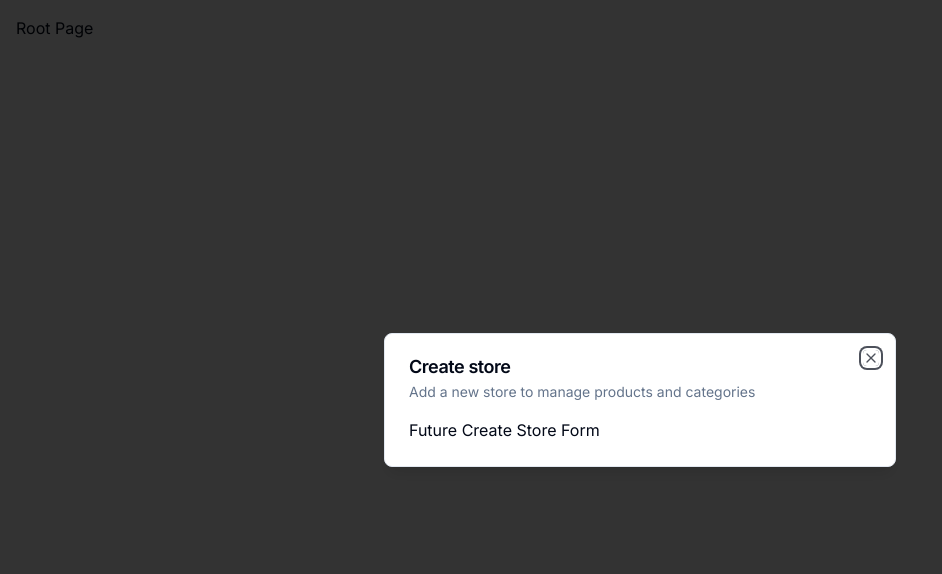
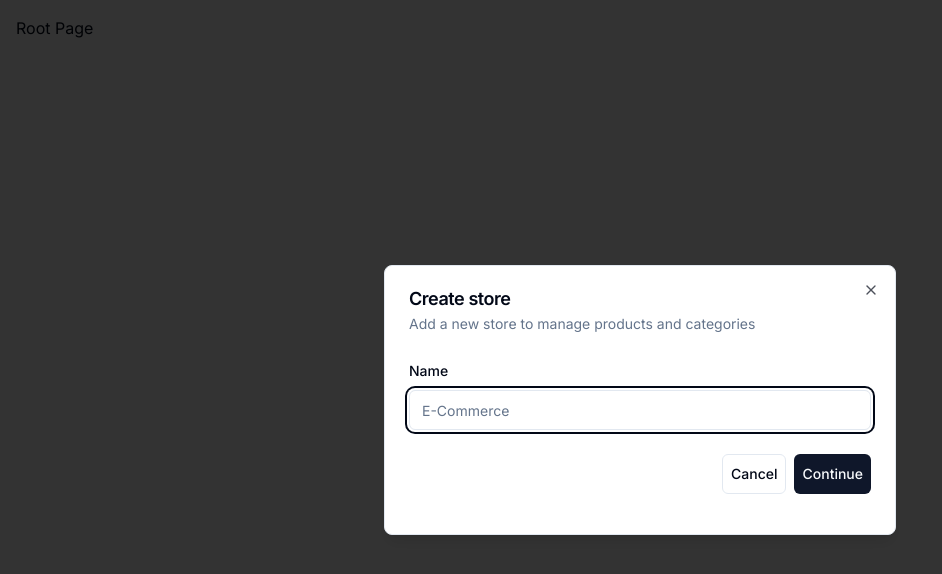
Before and after one commit to suelahasanaj/e-commerce-admin, a Next.js app: page / in a window 1280 px wide. Shown: the top 574 px of the page, without its empty margins (0-942 px from the left). Built offline with nearby package versions, Linux system fonts and the light colour scheme.

Commit message:
added form components- validate using zod

```diff
--- a/components/modals/store-modal.tsx
+++ b/components/modals/store-modal.tsx
@@ -2,8 +2,36 @@
 
 import { useStoreModal } from "@/hooks/use-store-modal";
 import { Modal } from "@/components/ui/modal";
+import * as z from "zod";
+import { useForm } from "react-hook-form";
+import { zodResolver } from "@hookform/resolvers/zod";
+import {
+  Form,
+  FormControl,
+  FormField,
+  FormItem,
+  FormLabel,
+  FormMessage,
+} from "../ui/form";
+import { Input } from "@/components/ui/input";
+import { Button } from "@/components/ui/button";
+
+const formSchema = z.object({
+  name: z.string().min(1),
+});
 
 export const StoreModal = () => {
+  const form = useForm<z.infer<typeof formSchema>>({
+    resolver: zodResolver(formSchema),
+    defaultValues: {
+      name: "",
+    },
+  });
+
+  const onSubmit = async (values: z.infer<typeof formSchema>) => {
+    console.log(values);
+  };
+
   const storeModal = useStoreModal();
   return (
     <Modal
@@ -12,7 +40,33 @@
       isOpen={storeModal.isOpen}
       onClose={storeModal.onClose}
     >
-      Future Create Store Form
+      <div>
+        <div className="space-y-4 py-2 pb-4">
+          <Form {...form}>
+            <form onSubmit={form.handleSubmit(onSubmit)}>
+              <FormField
+                control={form.control}
+                name="name"
+                render={({ field }) => (
+                  <FormItem>
+                    <FormLabel>Name</FormLabel>
+                    <FormControl>
+                      <Input placeholder="E-Commerce" {...field} />
+                    </FormControl>
+                    <FormMessage />
+                  </FormItem>
+                )}
+              />
+              <div className="pt-6 space-x-2 flex items-center justify-end w-full">
+                <Button variant="outline" onClick={storeModal.onClose}>
+                  Cancel
+                </Button>
+                <Button type="submit">Continue</Button>
+              </div>
+            </form>
+          </Form>
+        </div>
+      </div>
     </Modal>
   );
 };
--- /dev/null
+++ b/components/ui/form.tsx
@@ -0,0 +1,176 @@
+import * as React from "react"
+import * as LabelPrimitive from "@radix-ui/react-label"
+import { Slot } from "@radix-ui/react-slot"
+import {
+  Controller,
+  ControllerProps,
+  FieldPath,
+  FieldValues,
+  FormProvider,
+  useFormContext,
+} from "react-hook-form"
+
+import { cn } from "@/lib/utils"
+import { Label } from "@/components/ui/label"
+
+const Form = FormProvider
+
+type FormFieldContextValue<
+  TFieldValues extends FieldValues = FieldValues,
+  TName extends FieldPath<TFieldValues> = FieldPath<TFieldValues>
+> = {
+  name: TName
+}
+
+const FormFieldContext = React.createContext<FormFieldContextValue>(
+  {} as FormFieldContextValue
+)
+
+const FormField = <
+  TFieldValues extends FieldValues = FieldValues,
+  TName extends FieldPath<TFieldValues> = FieldPath<TFieldValues>
+>({
+  ...props
+}: ControllerProps<TFieldValues, TName>) => {
+  return (
+    <FormFieldContext.Provider value={{ name: props.name }}>
+      <Controller {...props} />
+    </FormFieldContext.Provider>
+  )
+}
+
+const useFormField = () => {
+  const fieldContext = React.useContext(FormFieldContext)
+  const itemContext = React.useContext(FormItemContext)
+  const { getFieldState, formState } = useFormContext()
+
+  const fieldState = getFieldState(fieldContext.name, formState)
+
+  if (!fieldContext) {
+    throw new Error("useFormField should be used within <FormField>")
+  }
+
+  const { id } = itemContext
+
+  return {
+    id,
+    name: fieldContext.name,
+    formItemId: `${id}-form-item`,
+    formDescriptionId: `${id}-form-item-description`,
+    formMessageId: `${id}-form-item-message`,
+    ...fieldState,
+  }
+}
+
+type FormItemContextValue = {
+  id: string
+}
+
+const FormItemContext = React.createContext<FormItemContextValue>(
+  {} as FormItemContextValue
+)
+
+const FormItem = React.forwardRef<
+  HTMLDivElement,
+  React.HTMLAttributes<HTMLDivElement>
+>(({ className, ...props }, ref) => {
+  const id = React.useId()
+
+  return (
+    <FormItemContext.Provider value={{ id }}>
+      <div ref={ref} className={cn("space-y-2", className)} {...props} />
+    </FormItemContext.Provider>
+  )
+})
+FormItem.displayName = "FormItem"
+
+const FormLabel = React.forwardRef<
+  React.ElementRef<typeof LabelPrimitive.Root>,
+  React.ComponentPropsWithoutRef<typeof LabelPrimitive.Root>
+>(({ className, ...props }, ref) => {
+  const { error, formItemId } = useFormField()
+
+  return (
+    <Label
+      ref={ref}
+      className={cn(error && "text-destructive", className)}
+      htmlFor={formItemId}
+      {...props}
+    />
+  )
+})
+FormLabel.displayName = "FormLabel"
+
+const FormControl = React.forwardRef<
+  React.ElementRef<typeof Slot>,
+  React.ComponentPropsWithoutRef<typeof Slot>
+>(({ ...props }, ref) => {
+  const { error, formItemId, formDescriptionId, formMessageId } = useFormField()
+
+  return (
+    <Slot
+      ref={ref}
+      id={formItemId}
+      aria-describedby={
+        !error
+          ? `${formDescriptionId}`
+          : `${formDescriptionId} ${formMessageId}`
+      }
+      aria-invalid={!!error}
+      {...props}
+    />
+  )
+})
+FormControl.displayName = "FormControl"
+
+const FormDescription = React.forwardRef<
+  HTMLParagraphElement,
+  React.HTMLAttributes<HTMLParagraphElement>
+>(({ className, ...props }, ref) => {
+  const { formDescriptionId } = useFormField()
+
+  return (
+    <p
+      ref={ref}
+      id={formDescriptionId}
+      className={cn("text-sm text-muted-foreground", className)}
+      {...props}
+    />
+  )
+})
+FormDescription.displayName = "FormDescription"
+
+const FormMessage = React.forwardRef<
+  HTMLParagraphElement,
+  React.HTMLAttributes<HTMLParagraphElement>
+>(({ className, children, ...props }, ref) => {
+  const { error, formMessageId } = useFormField()
+  const body = error ? String(error?.message) : children
+
+  if (!body) {
+    return null
+  }
+
+  return (
+    <p
+      ref={ref}
+      id={formMessageId}
+      className={cn("text-sm font-medium text-destructive", className)}
+      {...props}
+    >
+      {body}
+    </p>
+  )
+})
+FormMessage.displayName = "FormMessage"
+
+export {
+  useFormField,
+  Form,
+  FormItem,
+  FormLabel,
+  FormControl,
+  FormDescription,
+  FormMessage,
+  FormField,
+}
--- /dev/null
+++ b/components/ui/input.tsx
@@ -0,0 +1,25 @@
+import * as React from "react"
+
+import { cn } from "@/lib/utils"
+
+export interface InputProps
+  extends React.InputHTMLAttributes<HTMLInputElement> {}
+
+const Input = React.forwardRef<HTMLInputElement, InputProps>(
+  ({ className, type, ...props }, ref) => {
+    return (
+      <input
+        type={type}
+        className={cn(
+          "flex h-10 w-full rounded-md border border-input bg-background px-3 py-2 text-sm ring-offset-background file:border-0 file:bg-transparent file:text-sm file:font-medium placeholder:text-muted-foreground focus-visible:outline-none focus-visible:ring-2 focus-visible:ring-ring focus-visible:ring-offset-2 disabled:cursor-not-allowed disabled:opacity-50",
+          className
+        )}
+        ref={ref}
+        {...props}
+      />
+    )
+  }
+)
+Input.displayName = "Input"
+
+export { Input }
--- /dev/null
+++ b/components/ui/label.tsx
@@ -0,0 +1,26 @@
+"use client"
+
+import * as React from "react"
+import * as LabelPrimitive from "@radix-ui/react-label"
+import { cva, type VariantProps } from "class-variance-authority"
+
+import { cn } from "@/lib/utils"
+
+const labelVariants = cva(
+  "text-sm font-medium leading-none peer-disabled:cursor-not-allowed peer-disabled:opacity-70"
+)
+
+const Label = React.forwardRef<
+  React.ElementRef<typeof LabelPrimitive.Root>,
+  React.ComponentPropsWithoutRef<typeof LabelPrimitive.Root> &
+    VariantProps<typeof labelVariants>
+>(({ className, ...props }, ref) => (
+  <LabelPrimitive.Root
+    ref={ref}
+    className={cn(labelVariants(), className)}
+    {...props}
+  />
+))
+Label.displayName = LabelPrimitive.Root.displayName
+
+export { Label }
--- a/package.json
+++ b/package.json
@@ -10,7 +10,9 @@
   },
   "dependencies": {
     "@clerk/nextjs": "^4.29.12",
+    "@hookform/resolvers": "^3.3.4",
     "@radix-ui/react-dialog": "^1.0.5",
+    "@radix-ui/react-label": "^2.0.2",
     "@radix-ui/react-slot": "^1.0.2",
     "class-variance-authority": "^0.7.0",
     "clsx": "^2.1.0",
@@ -18,8 +20,10 @@
     "next": "14.2.1",
     "react": "^18",
     "react-dom": "^18",
+    "react-hook-form": "^7.51.3",
     "tailwind-merge": "^2.2.2",
     "tailwindcss-animate": "^1.0.7",
+    "zod": "^3.22.5",
     "zustand": "^4.5.2"
   },
   "devDependencies": {
```
Also changed, not shown: 1 other file (tests, documents, lock files or other folders).
